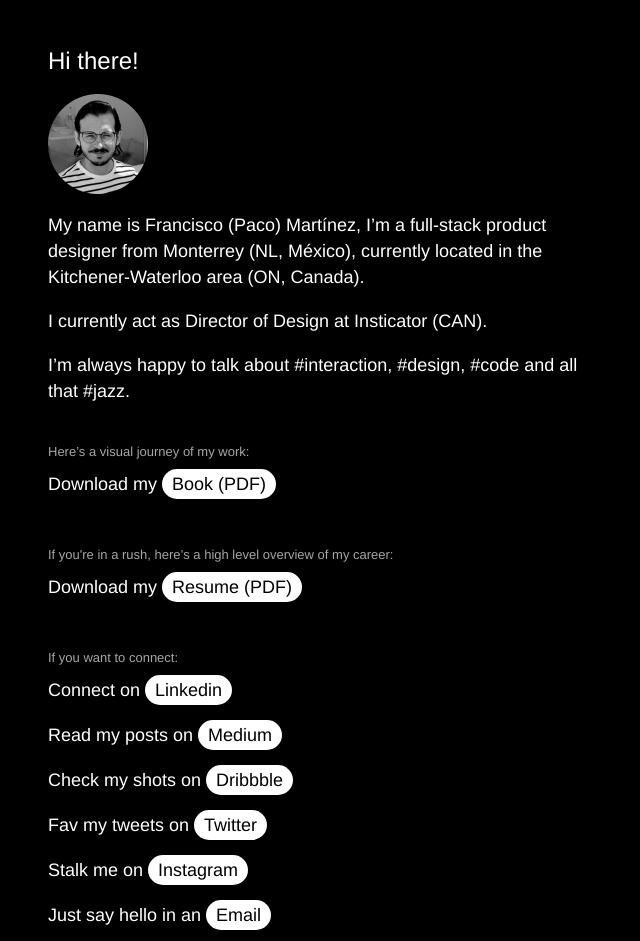
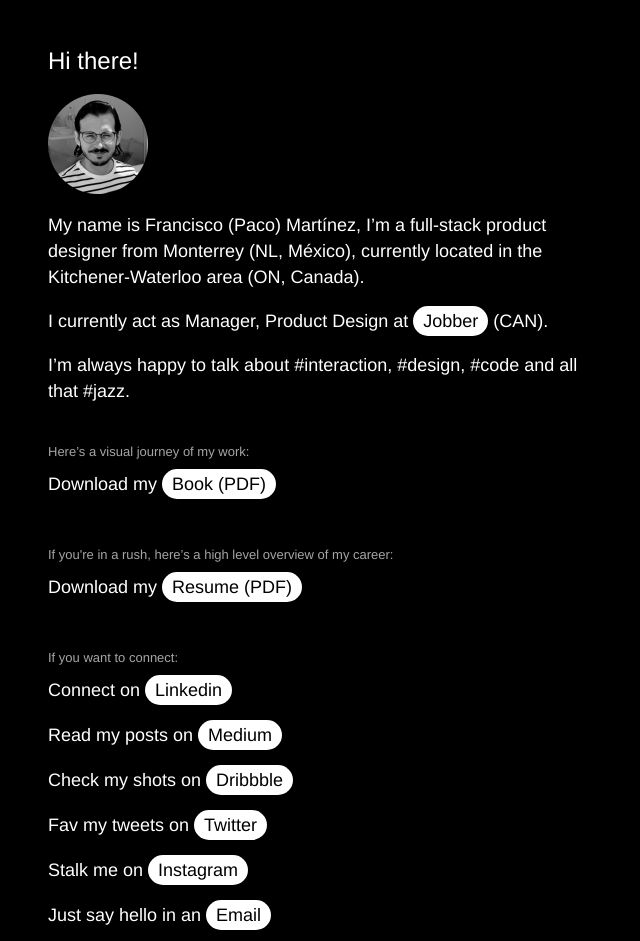
Before and after one commit to pacster/personal-site, a plain HTML site: page index.html in a window 1280 px wide. Shown: the top 941 px of the page, without its empty margins (0-640 px from the left). Drawn offline with Linux system fonts and the light colour scheme.

Commit message:
Changing current position to reflect my new position at Jobber

```diff
--- a/index.html
+++ b/index.html
@@ -45,7 +45,7 @@
 
     <p>My name is Francisco (Paco) Martínez, I’m a full-stack product designer from Monterrey (NL, México), currently located in the Kitchener-Waterloo area (ON, Canada).</p>
 
-    <p>I currently act as Director of Design at Insticator (CAN). </p>
+    <p>I currently act as Manager, Product Design at <a href="https://getjobber.com/">Jobber</a> (CAN). </p>
 
     <p>I’m always happy to talk about #interaction, #design, #code and all that #jazz.</p>
 
```
